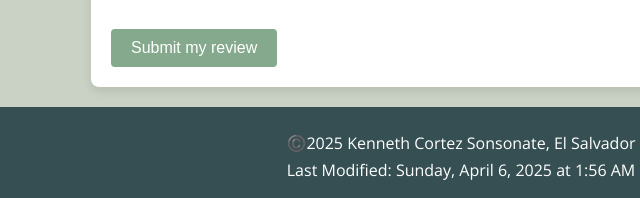
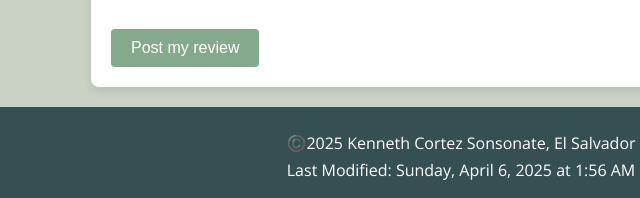
Before and after one commit to KennethCortez/wdd131, a plain HTML site: page form.html in a window 1280 px wide. Shown: the part 1307-1505 px from the top of the page, 179-819 px from the left. Drawn offline with nearby package versions, Linux system fonts and the light colour scheme.

Commit message:
change the name of the value of submit

```diff
--- a/form.html
+++ b/form.html
@@ -68,7 +68,7 @@
             <label for="username">Write your name<span>(optional)</span></label>
             <input type="text" name="username" id="username" placeholder="Enter your name"><br><br>
 
-            <input type="submit" value="Submit my review">
+            <input type="submit" value="Post my review">
         </form>
     </main>
     <footer>
```
